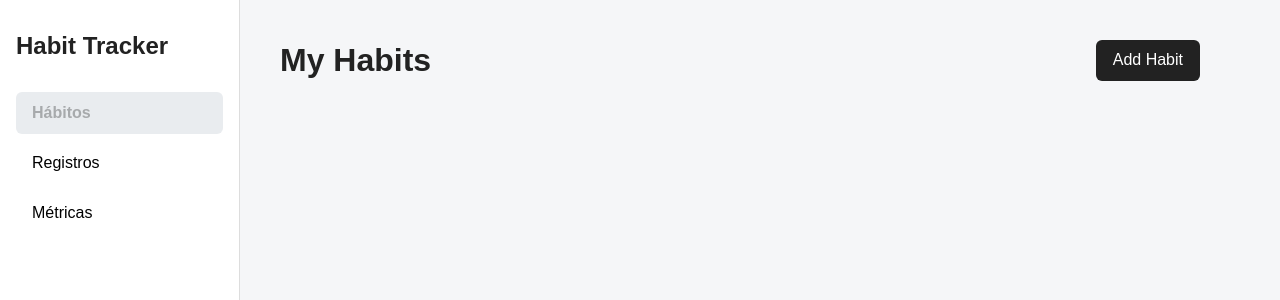
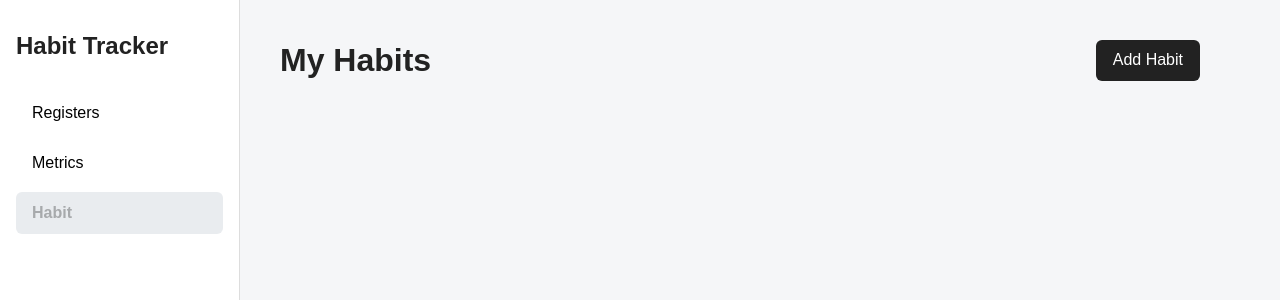
Before and after one commit to Zake207/HabitTracker, a React (Vite) app: page / in a window 1280 px wide. Shown: the top 300 px of the page. Built offline with nearby package versions, Linux system fonts and the light colour scheme.

Commit message:
fix: minor changes

```diff
--- a/src/HabitService.ts
+++ b/src/HabitService.ts
@@ -31,7 +31,10 @@ function isValidTargetMeasure(value: string): boolean {
     value === 'amount' ||
     value === 'minutes' ||
     value === 'pages' ||
-    value === 'times'
+    value === 'times' ||
+    value === 'L' ||
+    value === 'hours' ||
+    value === 'Km'
   )
 }
 
@@ -80,7 +83,7 @@ export class HabitService {
 
     const t_check =
       typeof habit.target === 'number' &&
-      Number.isInteger(habit.target) &&
+      Number.isFinite(habit.target) &&
       habit.target > 0
 
     const n_check =
--- a/src/HabitTrackerService.ts
+++ b/src/HabitTrackerService.ts
@@ -7,10 +7,10 @@ export class HabitTrackerService {
 
   constructor(habit_list: Map<number, Habit> = new Map<number, Habit>) {
     this.habits = new HabitService(habit_list)
+    this.loadTrackedHabits()
     habit_list.forEach((habit) => {
       this.registers.addEntry(habit.habitId)
     })
-    this.loadTrackedHabits()
     // Falta tratar el caso en el que no se inicializa vacio
     // por lo que hay que ver que pasa entre el localStorage
     // y el map que se pasa como parámetro
@@ -40,11 +40,10 @@ export class HabitTrackerService {
   }
 
   eraseTrackedHabit(habit_id: number): boolean {
-    if (this.registers.dropEntry(habit_id)) {
-      if (this.habits.eraseHabit(habit_id)) {
-        this.saveTrackedHabits()
-        return true
-      }
+    this.registers.dropEntry(habit_id)
+    if (this.habits.eraseHabit(habit_id)) {
+      this.saveTrackedHabits()
+      return true
     }
     return false
   }
--- a/src/components/HabitList.tsx
+++ b/src/components/HabitList.tsx
@@ -175,7 +175,7 @@ function HabitList({ service }: HabitListProps) {
                 type="text"
                 value={name}
                 onChange={(event) =>
-                  setName(event.target.value)
+                  setName(event.target.value.trim())
                 }
               />
             </div>
--- a/src/components/Sidebar.tsx
+++ b/src/components/Sidebar.tsx
@@ -13,18 +13,10 @@ export function Sidebar({ view, setView }: SidebarProps) {
       <nav className="sidebar-nav">
         <button
           className="sidebar-button"
-          onClick={() => setView('habits')}
-          disabled={view === 'habits'}
-        >
-          Hábitos
-        </button>
-
-        <button
-          className="sidebar-button"
           onClick={() => setView('registers')}
           disabled={view === 'registers'}
         >
-          Registros
+          Registers
         </button>
 
         <button
@@ -32,7 +24,14 @@ export function Sidebar({ view, setView }: SidebarProps) {
           onClick={() => setView('metrics')}
           disabled={view === 'metrics'}
         >
-          Métricas
+          Metrics
+        </button>
+        <button
+          className="sidebar-button"
+          onClick={() => setView('habits')}
+          disabled={view === 'habits'}
+        >
+          Habit
         </button>
       </nav>
     </aside>
```
